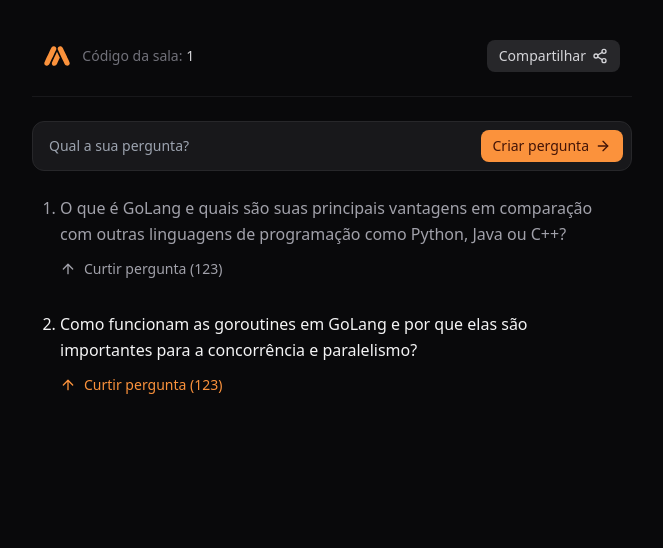
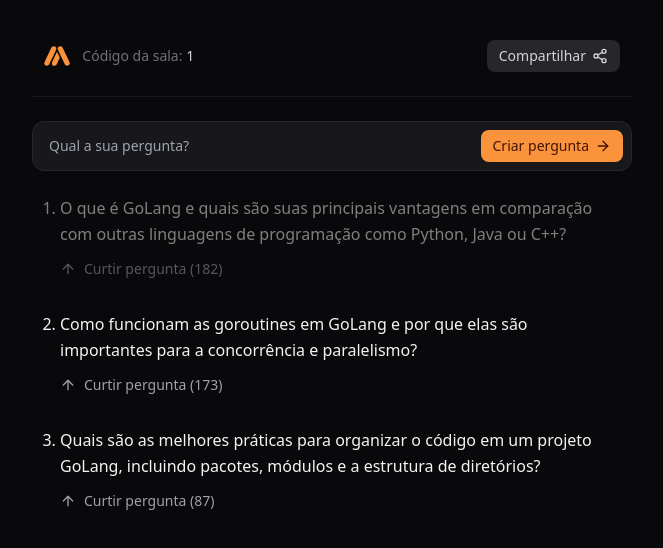
Before and after one commit to acluiz/go-react-server, a React (Vite) app in the folder ui/: page /room/1 in a window 1280 px wide. Shown: the top 548 px of the page, without its empty margins (308-971 px from the left). Built offline with nearby package versions, Linux system fonts and the light colour scheme.

Commit message:
refactor: create message component

```diff
--- /dev/null
+++ b/ui/src/components/message.tsx
@@ -0,0 +1,45 @@
+import { useState } from "react";
+
+import { ArrowUp } from "lucide-react";
+
+interface MessageProps {
+  text: string;
+  amountOfReactions: number;
+  answered?: boolean;
+}
+
+export const Message = ({
+  text,
+  amountOfReactions,
+  answered = false,
+}: MessageProps) => {
+  const [hasReacted, setHasReacted] = useState(false);
+
+  return (
+    <li
+      data-answered={answered}
+      className="ml-4 leading-relaxed text-zinc-100 data-[answered=true]:opacity-50 data-[answered=true]:pointer-events-none"
+    >
+      {text}
+      {hasReacted ? (
+        <button
+          type="button"
+          className="mt-3 flex items-center gap-2 text-orange-400 text-sm font-medium hover:text-orange-500"
+          onClick={() => setHasReacted(false)}
+        >
+          <ArrowUp className="size-4" />
+          Curtir pergunta ({amountOfReactions})
+        </button>
+      ) : (
+        <button
+          type="button"
+          className="mt-3 flex items-center gap-2 text-zinc-400 text-sm font-medium hover:text-zinc-300"
+          onClick={() => setHasReacted(true)}
+        >
+          <ArrowUp className="size-4" />
+          Curtir pergunta ({amountOfReactions})
+        </button>
+      )}
+    </li>
+  );
+};
--- a/ui/src/pages/room.tsx
+++ b/ui/src/pages/room.tsx
@@ -3,6 +3,7 @@
 
 import { ArrowRight, ArrowUp, Share2 } from "lucide-react";
 import AmaLogo from "../assets/images/ama-logo.svg";
+import { Message } from "../components/message";
 
 export const Room = () => {
   const { roomID } = useParams();
@@ -46,7 +47,7 @@
       >
         <input
           type="text"
-          name="question"
+          name="message"
           autoComplete="off"
           placeholder="Qual a sua pergunta?"
           className="flex-1 text-sm bg-transparent mx-2 outline-none text-zinc-100 placeholder:text-inc-500"
@@ -62,28 +63,19 @@
       </form>
 
       <ol className="list-decimal list-outside px-3 space-y-8">
-        <li className="ml-4 leading-relaxed text-zinc-400">
-          O que é GoLang e quais são suas principais vantagens em comparação com
-          outras linguagens de programação como Python, Java ou C++?
-          <button
-            type="button"
-            className="mt-3 flex items-center gap-2 text-zinc-400 text-sm font-medium hover:text-zinc-300"
-          >
-            <ArrowUp className="size-4" />
-            Curtir pergunta (123)
-          </button>
-        </li>
-        <li className="ml-4 leading-relaxed text-zinc-100">
-          Como funcionam as goroutines em GoLang e por que elas são importantes
-          para a concorrência e paralelismo?
-          <button
-            type="button"
-            className="mt-3 flex items-center gap-2 text-orange-400 text-sm font-medium hover:text-orange-500"
-          >
-            <ArrowUp className="size-4" />
-            Curtir pergunta (123)
-          </button>
-        </li>
+        <Message
+          answered
+          amountOfReactions={182}
+          text="O que é GoLang e quais são suas principais vantagens em comparação com outras linguagens de programação como Python, Java ou C++?"
+        />
+        <Message
+          amountOfReactions={173}
+          text="Como funcionam as goroutines em GoLang e por que elas são importantes para a concorrência e paralelismo?"
+        />
+        <Message
+          amountOfReactions={87}
+          text="Quais são as melhores práticas para organizar o código em um projeto GoLang, incluindo pacotes, módulos e a estrutura de diretórios?"
+        />
       </ol>
     </div>
   );
```
